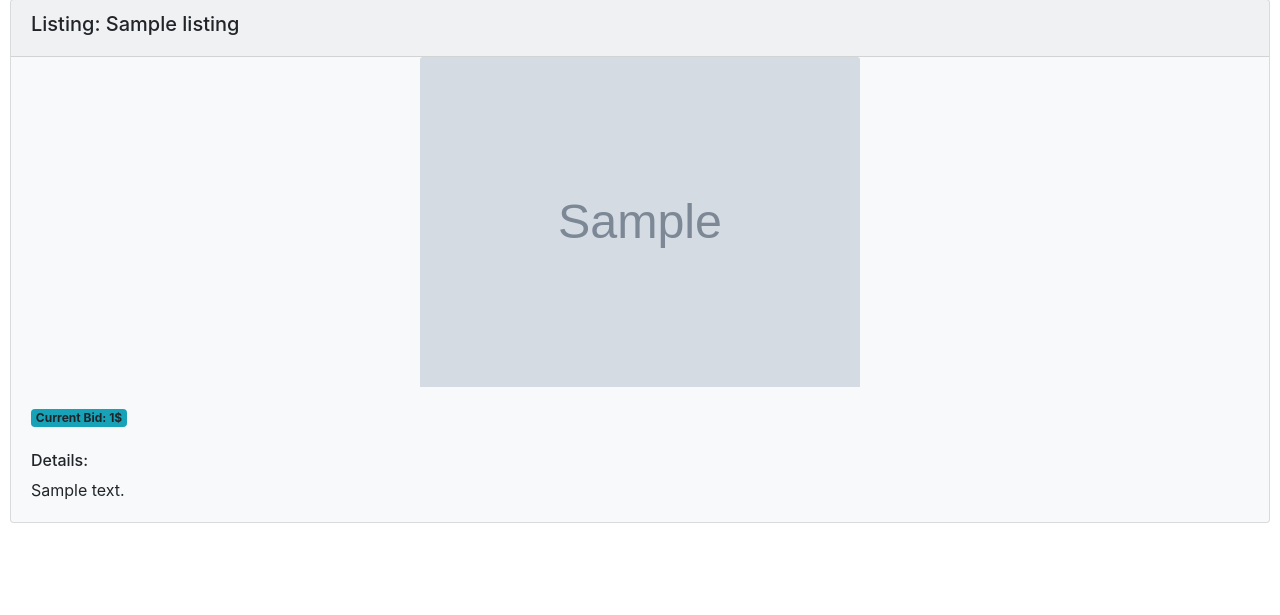
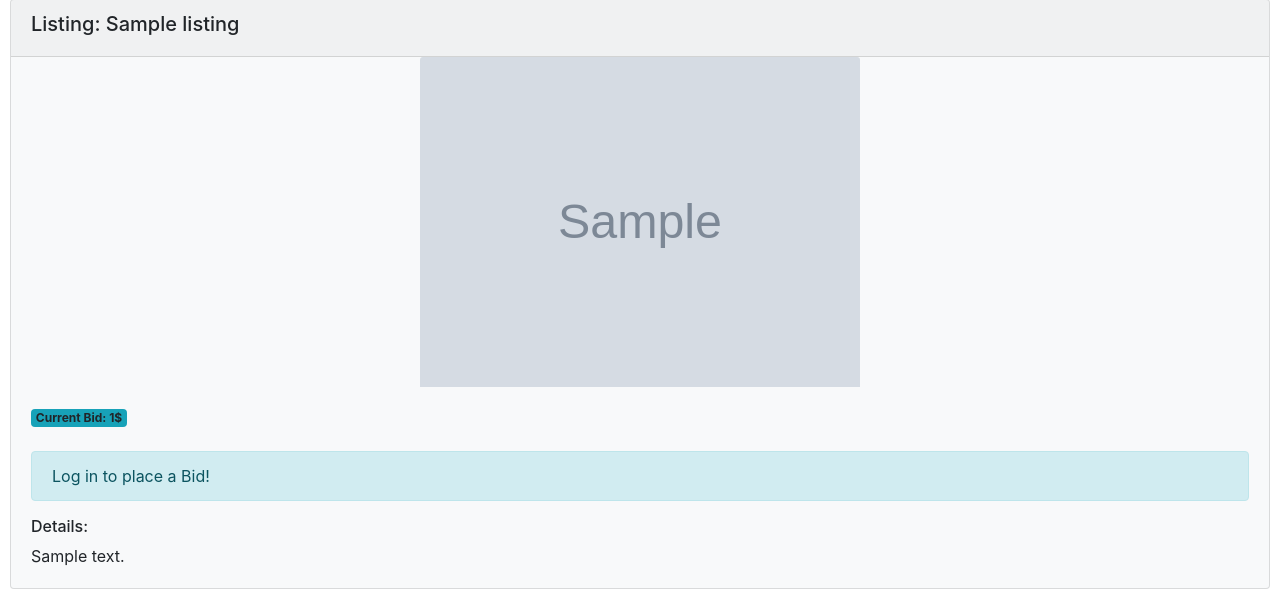
Before and after one commit to thestig1990/commerce, a Django app: template auctions/templates/auctions/listing_detail.html in a window 1280 px wide. Shown: the part 274-889 px from the top of the page. Before the commit the page ends 797 px from the top, so only its background shows below. Run offline with Django 3.2, Linux system fonts and the light colour scheme; the template is opened without the code that fills it: most values are stand-ins (such as "Sample title", 1, 10 or a date in 2020); grey boxes marked "Sample" are stand-in pictures; some libraries are stand-ins or nearby versions.

Commit message:
added messages for unauthenticated users

```diff
--- a/auctions/templates/auctions/listing_detail.html
+++ b/auctions/templates/auctions/listing_detail.html
@@ -71,7 +71,10 @@
                     <p>{{ error_message }}</p>
                 </div>
             {% endif %}
-
+        {% else %}
+            <div class="alert alert-info" role="alert">
+                Log in to place a Bid!
+            </div>
         {% endif %}
 
         <h6 class="card-detail">Details:</h6>
```
